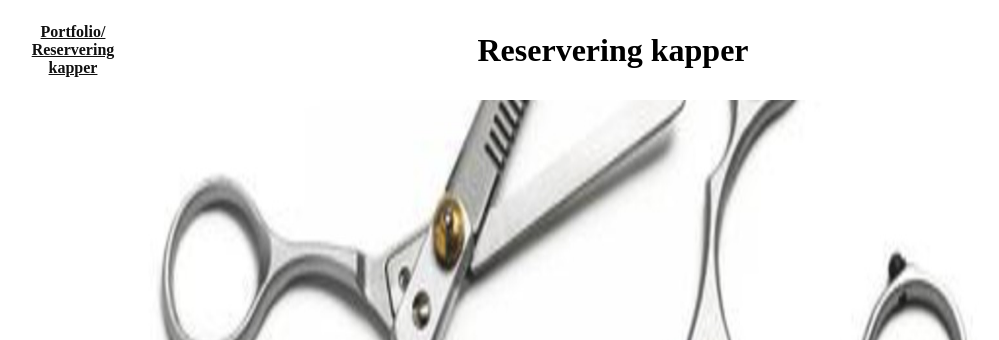
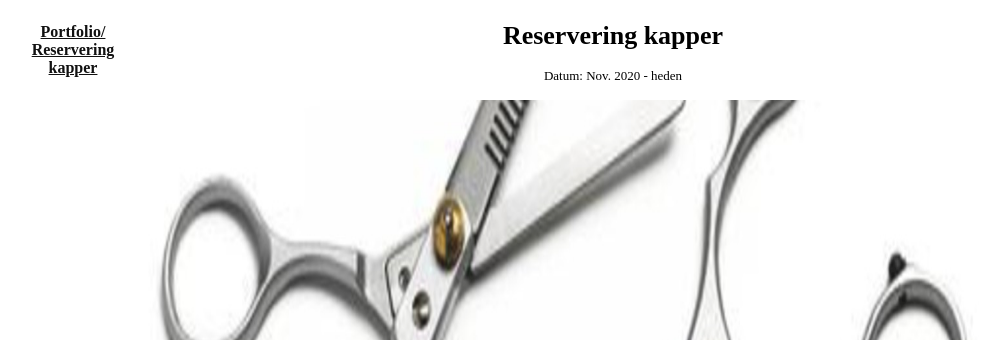
Before and after one commit to Tientjie-san/product1portfolio, a Django app: a page that uses portfolio/templates/portfolio/project_details.html in a window 1280 px wide. Shown: the part 108-448 px from the top of the page, without its empty margins (27-1026 px from the left). Run offline with Django 3.2, Linux system fonts and the light colour scheme; data comes from the database, SQL or seed files in the repository; some libraries are stand-ins or nearby versions.

Commit message:
datum toegevoegd aan project details

```diff
--- a/portfolio/static/portfolio/project_details.css
+++ b/portfolio/static/portfolio/project_details.css
@@ -14,6 +14,9 @@
     grid-column: 2/3;
     text-align: center;
     align-self: center;
+}
+.titel{
+    font-size: small;
 }
 
 ol{
--- a/portfolio/templates/portfolio/project_details.html
+++ b/portfolio/templates/portfolio/project_details.html
@@ -13,7 +13,14 @@
     </div>
     <div class="titel">
         <h1>{{project.project_title}}</h1>
+        <p>Datum: {{project.date_start}} -
+            {% if project.date_end == 'null'%}
+                heden
+            {% else %}
+                {{project.date_end}}
+            {% endif %}</p>
     </div>
+
 
     <div class="slideshow-row">
 
```
